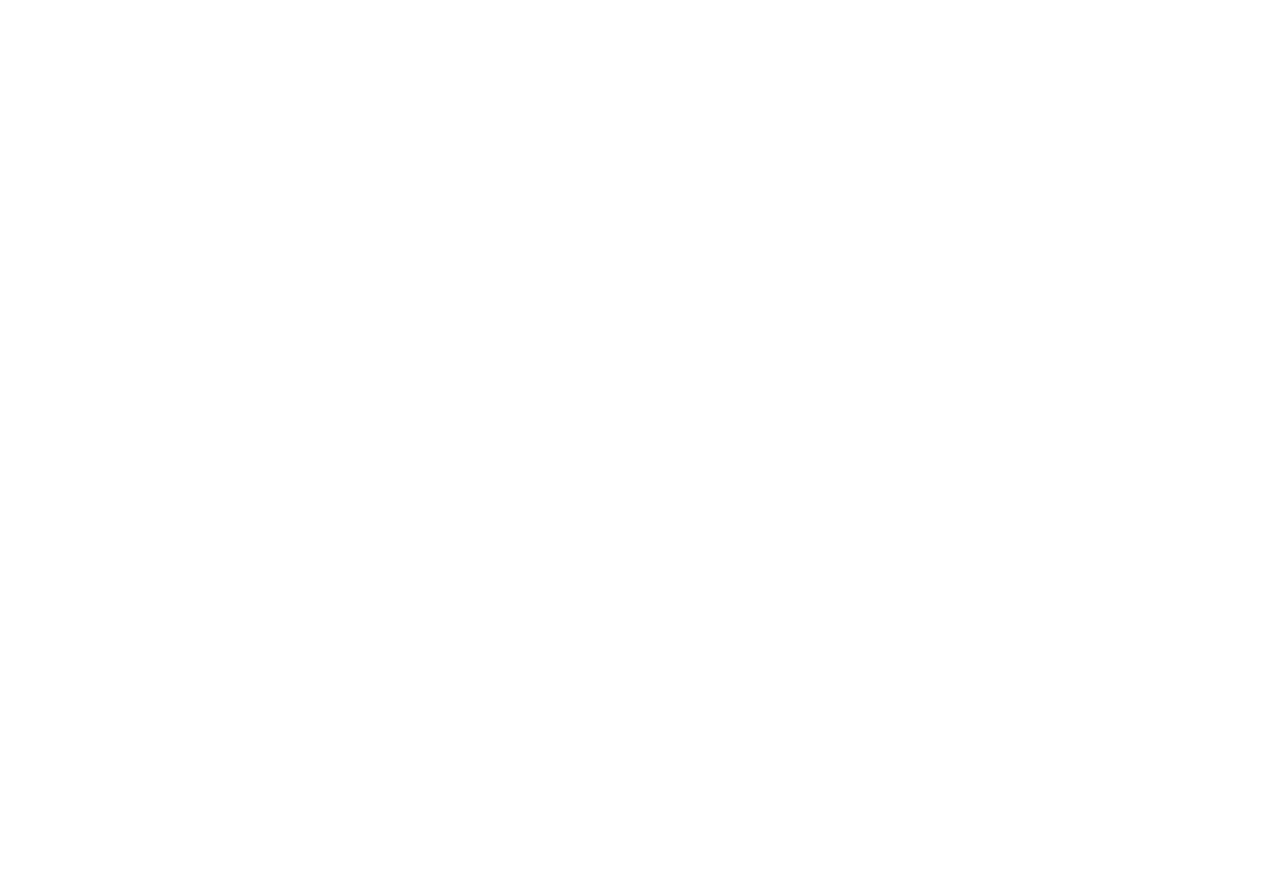
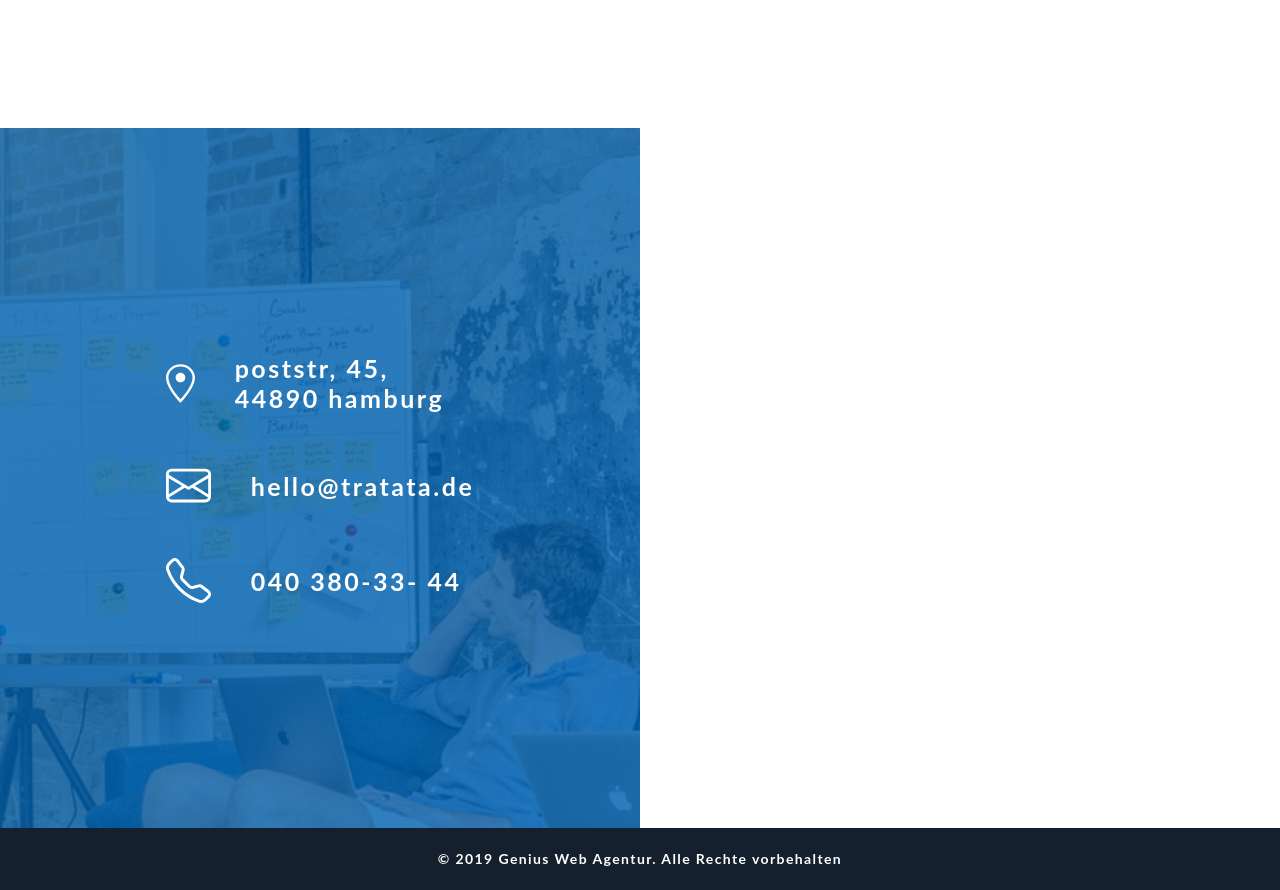
Before and after one commit to Shaliapyn/module-maket, a React (Create React App) app: page / in a window 1280 px wide. Shown: the part 3200-4090 px from the top of the page. Before the commit the page ends 3186 px from the top, so only its background shows below. Built offline with nearby package versions, Linux system fonts and the light colour scheme.

Commit message:
add footer leftBlock

```diff
--- a/src/App.js
+++ b/src/App.js
@@ -2,12 +2,14 @@
 import './App.css';
 import Header from "./components/Header"
 import Main from './components/Main';
+import Footer from "./components/Footer"
 
 function App() {
   return (
     <div className="App">
       <Header />
       <Main />
+      <Footer />
     </div>
   );
 }
--- /dev/null
+++ b/src/components/Footer/Footer.js
@@ -0,0 +1,30 @@
+import React from 'react'
+
+import styles from "./Footer.module.scss"
+
+import { GoLocation } from "react-icons/go"
+import { BsEnvelope, BsTelephone } from "react-icons/bs"
+import { IconContext } from 'react-icons'
+
+const Footer = () => {
+  return (
+    <footer className={styles.footerBlock}>
+        <div className={styles.twoBlocks}>
+        <div className={styles.leftBlock}>
+            <ul className={styles.contacts}>
+            <IconContext.Provider value={{size: "1.8em"}}>
+                <li><GoLocation className={styles.icon} />{"Poststr, 45, 44890 Hamburg"}</li>
+                <li><BsEnvelope className={styles.icon}/>{"HELLO@TRATATA.DE"}</li>
+                <li><BsTelephone className={styles.icon}/>{"040 380-33- 44"}</li>
+            </IconContext.Provider>
+            </ul>
+        </div>
+        <div className={styles.rightBlock}></div>
+        <div className={styles.footerLast}>© 2019  Genius Web Agentur. Alle Rechte vorbehalten</div>
+        </div>
+
+    </footer>
+  )
+}
+
+export default Footer
--- /dev/null
+++ b/src/components/Footer/Footer.module.scss
@@ -0,0 +1,48 @@
+.footerBlock {
+    padding-top: 162px;
+}
+.leftBlock {
+    width: 50%;
+    height: 700px;
+    background: linear-gradient(to top, rgba(0,99,178, 0.8), rgba(0,99,178, 0.8)), url("./imgs/Mask\ Group.png") 100%/auto no-repeat;
+    color: #fff;
+    display: flex;
+    justify-content: center;
+    align-items: center;
+    font-size: 25px;
+    font-family: "Lato";
+    font-weight: 700;
+    letter-spacing: 0.1em;
+}
+.contacts {
+    display: flex;
+    flex-direction: column;
+    text-align: left;
+    min-height: 250px;
+    justify-content: space-between;
+    flex: 0 1 45%;
+    text-transform: lowercase;
+    line-height: 30px;
+    & li {
+        display: flex;
+        align-items: center;
+    }
+}
+.icon {
+    margin-right: 40px;
+}
+.rightBlock {
+    width: 50%;
+}
+.footerLast {
+    display: flex;
+    justify-content: center;
+    align-items: center;
+    height: 62px;
+    font-family: "Lato";
+    font-weight: 700;
+    font-size: 14px;
+    color: #fff;
+    letter-spacing: 0.1em;
+    background-color: #14202D;
+}
--- /dev/null
+++ b/src/components/Footer/index.js
@@ -0,0 +1,2 @@
+import Footer from "./Footer";
+export default Footer
```
Also changed, not shown: src/components/Footer/imgs/Mask Group.png (added).
